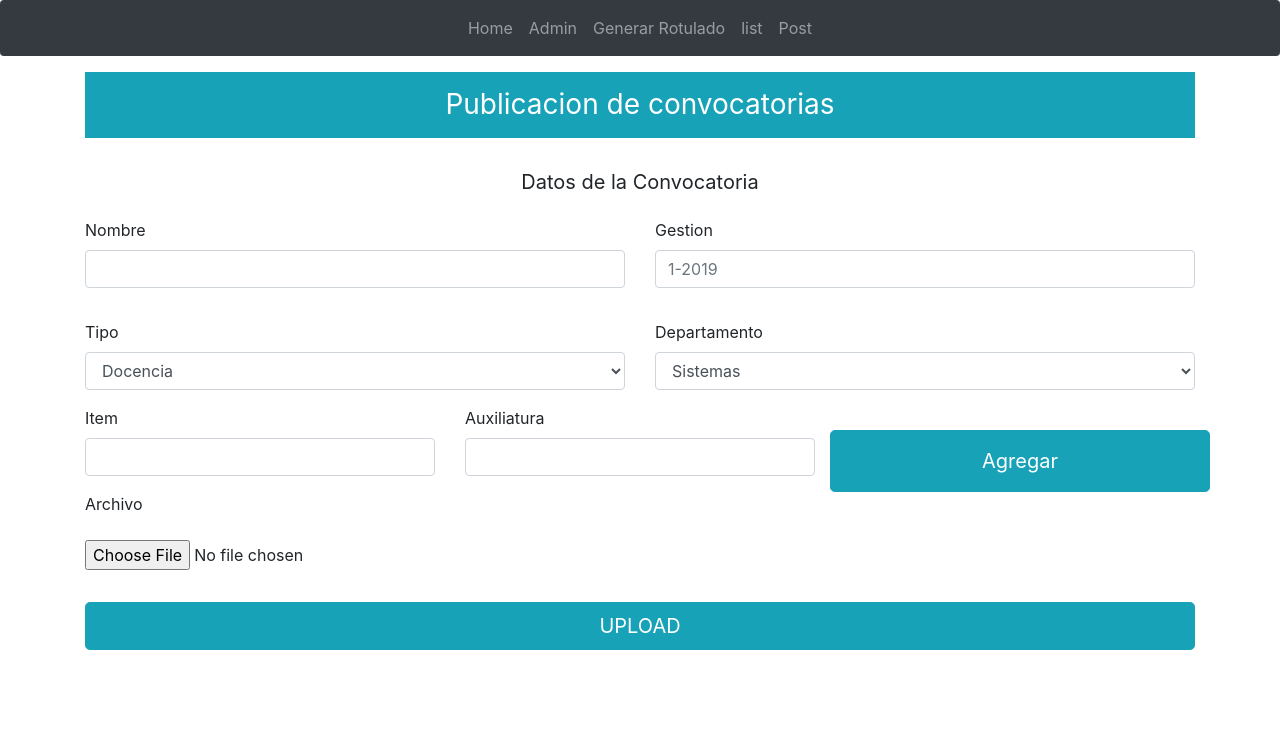
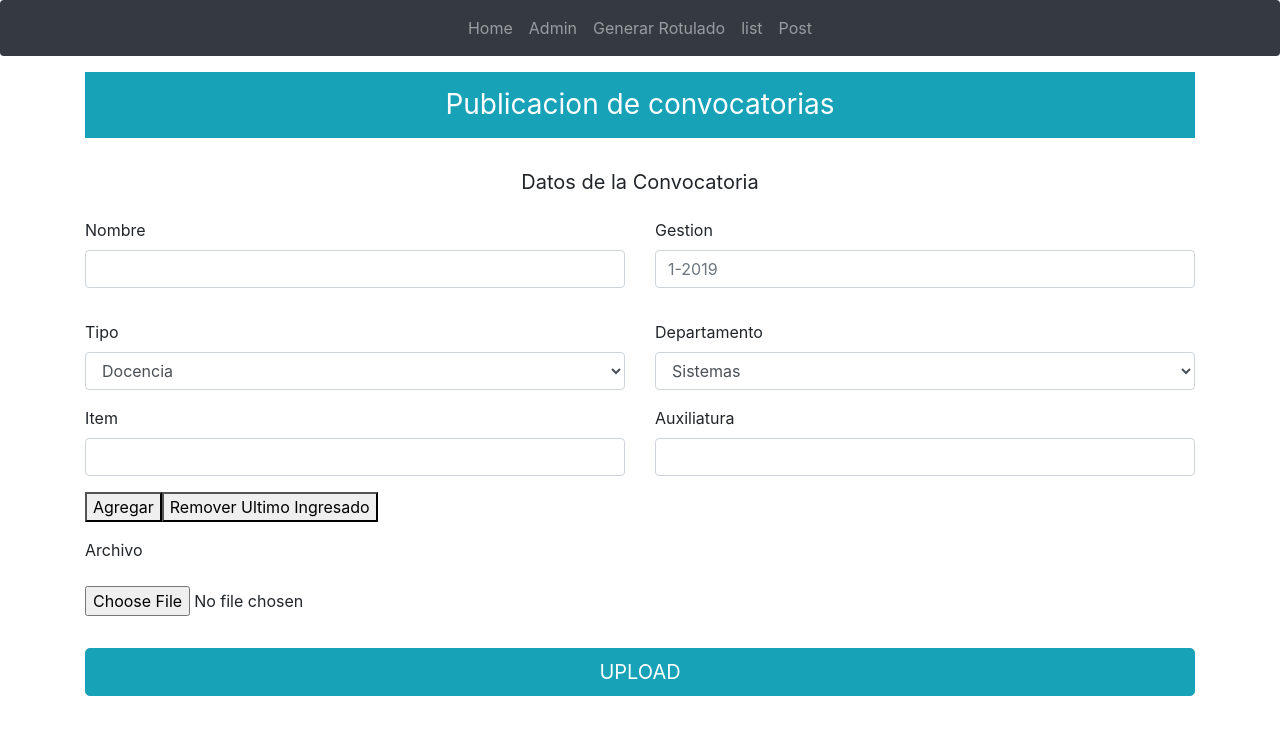
Before and after one commit to EliceoJoel/Cliente-TIS, a React (Create React App) app: page /post in a window 1280 px wide. Shown: the top 734 px of the page. Built offline with nearby package versions, Linux system fonts and the light colour scheme.

Commit message:
post ya envia todo y auxiliary json.stringfy

```diff
--- a/src/components/Post.js
+++ b/src/components/Post.js
@@ -1,18 +1,8 @@
 import React, { Component } from 'react'
 import axios from 'axios'
-//import { Button } from 'reactstrap';
-//import Select from 'react-select'
-//import {registerAnnouncement} from './UserFunctions'
-// var op = [
-//     { value: {arreglo}, label: 'Introduccion a la Programación' },
-//     { value: 'Teoría de Grafos', label: 'Teoría de Grafos' },
-//     { value: 'Computación I', label: 'Computación I' } ,
-//     { value: 'Administracion de Laboratorio de Desarrollo', label: 'Administracion de Laboratorio de Desarrollo' }
-//   ]
-//   var  arreglo = {}
-//    arreglo.item = "KFDSE";
-//    arreglo.auxiliary = "intro";
+
 var ArrayAuxi = []
+
  class Post extends Component {
      constructor() {
          super()
@@ -76,10 +66,10 @@ var ArrayAuxi = []
 
            function capturar(){
                ArrayAuxi.push(arreglo);
-
+              // ArrayAuxi.
                // hoal[posicion] = arreglo
                // posicion++
-                console.log(ArrayAuxi)
+               // console.log(ArrayAuxi)
             }
             return Arreglo
 
@@ -290,7 +280,7 @@ var ArrayAuxi = []
                     </div> */}
       <p></p>
 
-                      <div className="form-group col-md-4">
+                      <div className="form-group col-md-6">
                         <label htmlFor="Nombre">Item</label>
 
                        <input
@@ -301,7 +291,7 @@ var ArrayAuxi = []
                            onChange = {this.onChangeAux}
                        />
                         </div>
-                        <div className="form-group col-md-4">
+                        <div className="form-group col-md-6">
                         <label htmlFor="Nombre">Auxiliatura</label>
                           <input
                            className="form-control"
@@ -310,10 +300,23 @@ var ArrayAuxi = []
                             value = {auxiliary}
                             onChange = {this.onChangeAux}
                       />
+
+
+
                       </div>
-                     <button className="col btn btn-lg btn-info mt-4 "onClick ={(AuxEvent) => this.handleAux(AuxEvent)} >Agregar</button>
 
+
+                      <div className="form-group col-md-10 ">
+                      <button variant="warning" onClick ={(AuxEvent) => this.handleAux(AuxEvent)} >Agregar</button>
+                     <button  variant="warning"onClick ={(AuxEvent) => this.handleRemove(AuxEvent)} >Remover Ultimo Ingresado</button>
+                    </div>
                   <p></p>
+
+                        {/* <div>
+                            <ul>
+                                {auxlist}
+                            </ul>
+                        </div> */}
 
                     <div className="form-group col-md-10 ">
                            <label htmlFor="Archivo">Archivo</label>
@@ -333,6 +336,7 @@ var ArrayAuxi = []
 
                 <button className="col btn btn-lg btn-info mt-10 "onClick ={(e) => this.handleUpload(e)} >UPLOAD</button>
 
+
                 </div>
             </div>
             </form>
```
